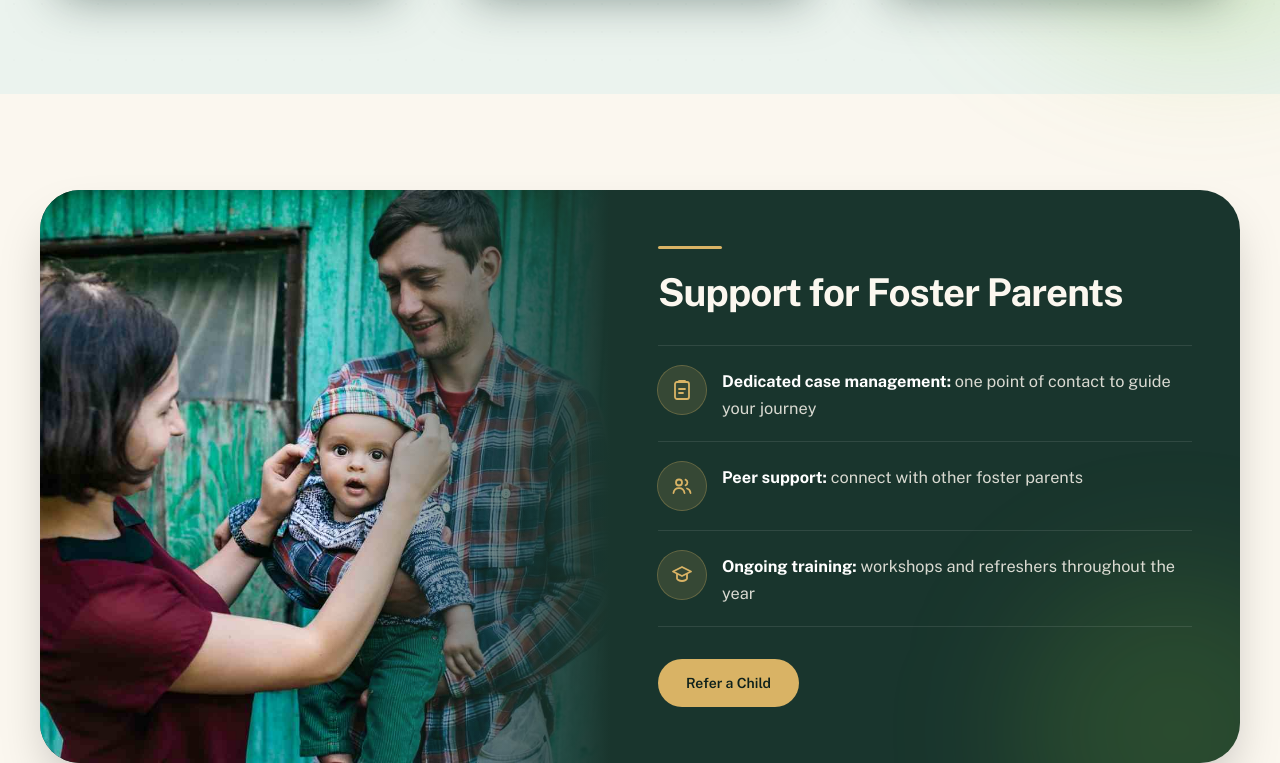
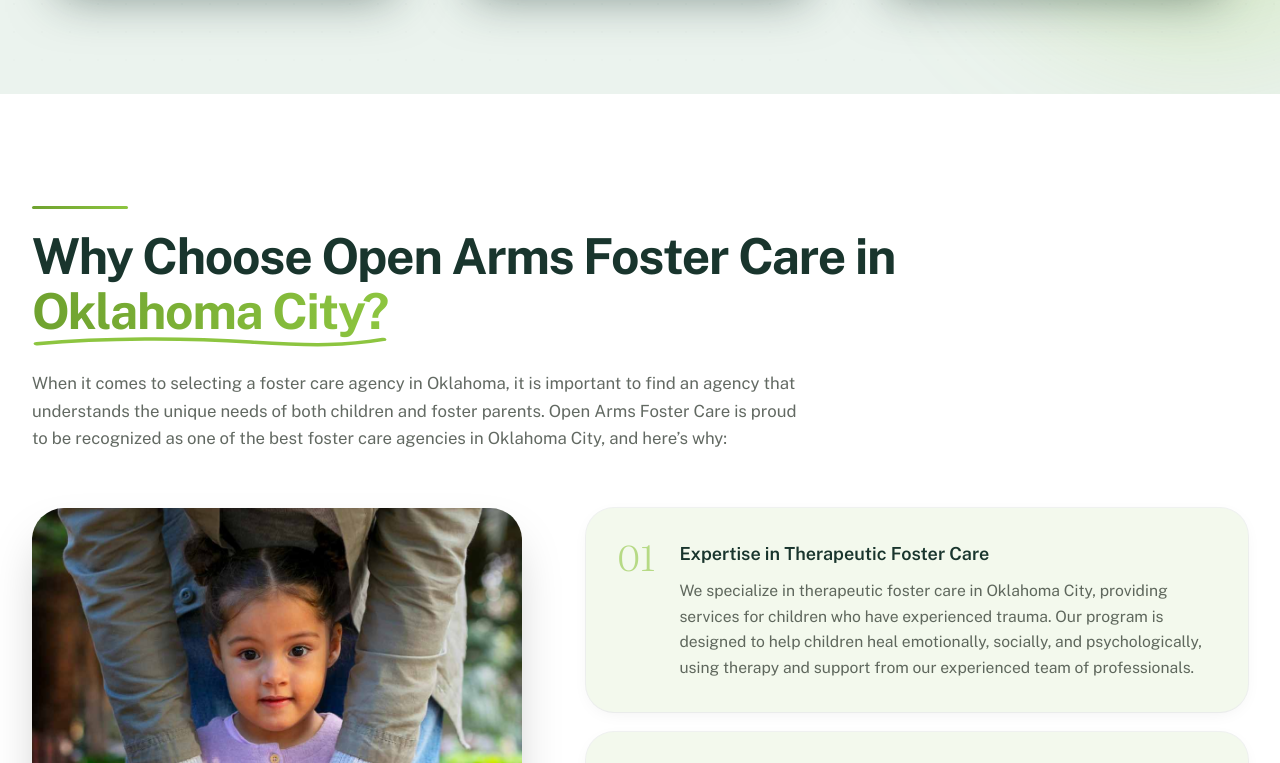
Before and after one commit to Echo5Digital/OpenArms-FosterCare, a Next.js app in the folder frontend/: page / in a window 1280 px wide. Shown: the part 6997-7760 px from the top of the page. Built offline with nearby package versions, Linux system fonts and the light colour scheme.

Commit message:
Home FAQ: heading above the questions, Support for Foster Parents panel on the left
FaqSection gets an optional aside slot (only the home page uses it); the photo column is gone on
the home page. The Support for Foster Parents panel moves from its own section into that slot.

```diff
--- a/frontend/src/app/page.tsx
+++ b/frontend/src/app/page.tsx
@@ -56,7 +56,6 @@
       <ProcessSteps />
       <PlantWaterGrow />
       <TherapeuticFosterCare />
-      <FosterCarePrograms />
       <WhyOpenArms />
       <HomeTestimonials />
       <EmergencyFosterCare />
@@ -65,15 +64,7 @@
         eyebrow="Ask a Question"
         title="Answers to your questions about our programs"
         titleClassName="font-sans text-[2.1rem] font-bold leading-tight tracking-tight text-pine sm:text-[2.6rem]"
-        image={{
-          src: "/handsome-father-with-cute-little-son-100kb.jpg",
-          alt: "A father joyfully lifting his son into the air outdoors",
-          position: "object-[center_30%]",
-        }}
-        secondaryImage={{
-          src: "/side-view-grandmother-grandson-playing-sticking-their-tongues-out-100kb.jpg",
-          alt: "A grandmother sharing a warm, playful moment with her grandson at home",
-        }}
+        aside={<FosterCarePrograms />}
       />
       <OfficesSection />
       <OutreachCta />
--- a/frontend/src/components/sections/faq-section.tsx
+++ b/frontend/src/components/sections/faq-section.tsx
@@ -1,3 +1,4 @@
+import type { ReactNode } from "react";
 import Image from "next/image";
 import { SectionHeading } from "@/components/ui/section-heading";
 import { FaqAccordion } from "@/components/ui/faq-accordion";
@@ -11,6 +12,7 @@
   image,
   secondaryImage,
   titleClassName,
+  aside,
 }: {
   faqs: Faq[];
   title?: string;
@@ -18,7 +20,29 @@
   image?: { src: string; alt: string; position?: string };
   secondaryImage?: { src: string; alt: string; position?: string };
   titleClassName?: string;
+  /** Replaces the heading + photo column: the content goes on the left and the heading moves above the questions. */
+  aside?: ReactNode;
 }) {
+  if (aside) {
+    return (
+      <section className="bg-cream-alt px-5 py-20 sm:px-8 sm:py-28">
+        <div className="mx-auto max-w-[1400px]">
+          <div className="grid gap-12 lg:grid-cols-[0.85fr_1.15fr] lg:items-start lg:gap-16">
+            {/* on phones the questions come first and this follows them */}
+            <div className="max-lg:order-last lg:sticky lg:top-28">{aside}</div>
+            <div>
+              {/* every FAQ title uses the FAQ heading font, whatever font class the page passes in */}
+              <div className="mb-8 [&_h2]:font-cabinet [&_h2]:font-bold">
+                <SectionHeading eyebrow={eyebrow} title={title} titleClassName={titleClassName} />
+              </div>
+              <FaqAccordion faqs={faqs} />
+            </div>
+          </div>
+        </div>
+      </section>
+    );
+  }
+
   return (
     <section className="bg-cream-alt px-5 py-20 sm:px-8 sm:py-28">
       <div className="mx-auto max-w-[1400px]">
--- a/frontend/src/components/sections/home/foster-care-programs.tsx
+++ b/frontend/src/components/sections/home/foster-care-programs.tsx
@@ -50,38 +50,35 @@
 ];
 
 /**
- * One feature panel, "Support for Foster Parents": a family photo on the left with a gold-edged fade into the dark green
- * panel, and the title, the three points (icon rows) and the button on the right. Photo on top on small screens.
+ * One feature panel, "Support for Foster Parents": the family photo on top, fading into the dark green panel, then the
+ * title, the three points (icon rows) and the button. It has no section of its own: the home page puts it in the left
+ * column of the FAQ section.
  */
 export function FosterCarePrograms() {
   return (
-    <section className="bg-cream px-5 py-16 sm:px-8 sm:py-24">
-      <Reveal className="relative mx-auto max-w-[1200px] overflow-hidden rounded-[2rem] bg-pine shadow-2xl sm:rounded-[2.5rem]">
+    <Reveal className="relative overflow-hidden rounded-[2rem] bg-pine shadow-2xl sm:rounded-[2.5rem]">
       {/* soft glow in the corner of the panel */}
       <div
         aria-hidden
         className="pointer-events-none absolute -bottom-32 -right-24 h-80 w-80 rounded-full bg-leaf/15 blur-3xl"
       />
 
-        <div className="relative grid lg:grid-cols-[0.95fr_1.05fr]">
+      <div className="relative flex flex-col">
         {/* photo */}
-          <div className="relative aspect-[4/3] lg:aspect-auto lg:min-h-[32rem]">
+        <div className="relative aspect-[4/3] sm:aspect-[16/9] lg:aspect-[4/3]">
           <Image
             src="/family-with-baby-standing-outside-house-100kb.jpg"
             alt="Parents holding their baby outside their home"
             fill
-              sizes="(min-width: 1200px) 570px, (min-width: 1024px) 48vw, 100vw"
+            sizes="(min-width: 1400px) 540px, (min-width: 1024px) 40vw, 100vw"
             className="object-cover object-[40%_center]"
           />
-            {/* fade the photo into the panel: along the bottom on phones, along the right edge from lg */}
-            <div
-              aria-hidden
-              className="absolute inset-0 bg-linear-to-t from-pine via-transparent to-transparent lg:bg-linear-to-r lg:from-transparent lg:via-transparent lg:to-pine"
-            />
+          {/* fade the photo into the panel along its bottom edge */}
+          <div aria-hidden className="absolute inset-0 bg-linear-to-t from-pine via-transparent to-transparent" />
         </div>
 
         {/* text */}
-          <div className="relative px-6 pb-10 pt-2 sm:px-10 sm:pb-12 lg:px-12 lg:py-14">
+        <div className="relative px-6 pb-9 pt-2 sm:px-9 sm:pb-11">
           <span className="block h-[3px] w-16 rounded-full bg-[rgb(217,179,101)]" />
           <h3 className="mt-5 font-sans text-[2rem] font-bold leading-tight tracking-tight text-cream sm:text-[2.4rem]">
             Support for Foster Parents
@@ -109,6 +106,5 @@
         </div>
       </div>
     </Reveal>
-    </section>
   );
 }
```
Lines whose indentation alone changed are shown as unchanged.
